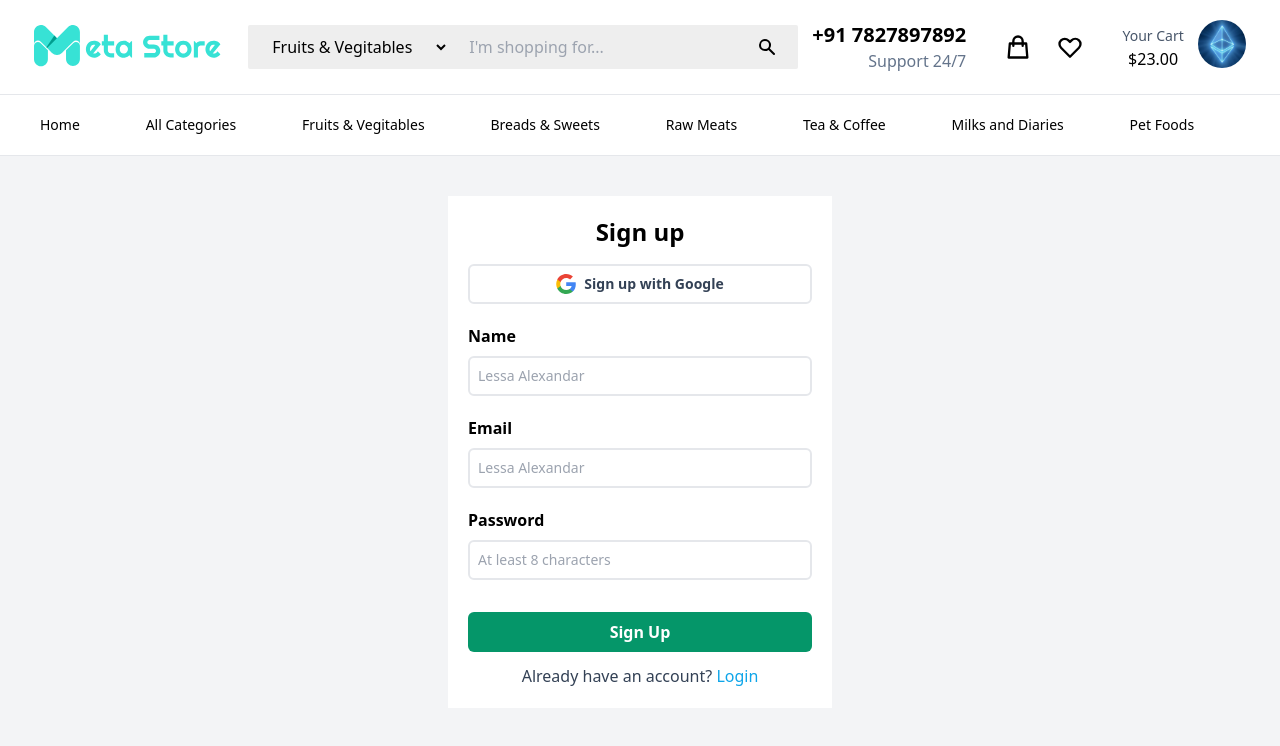
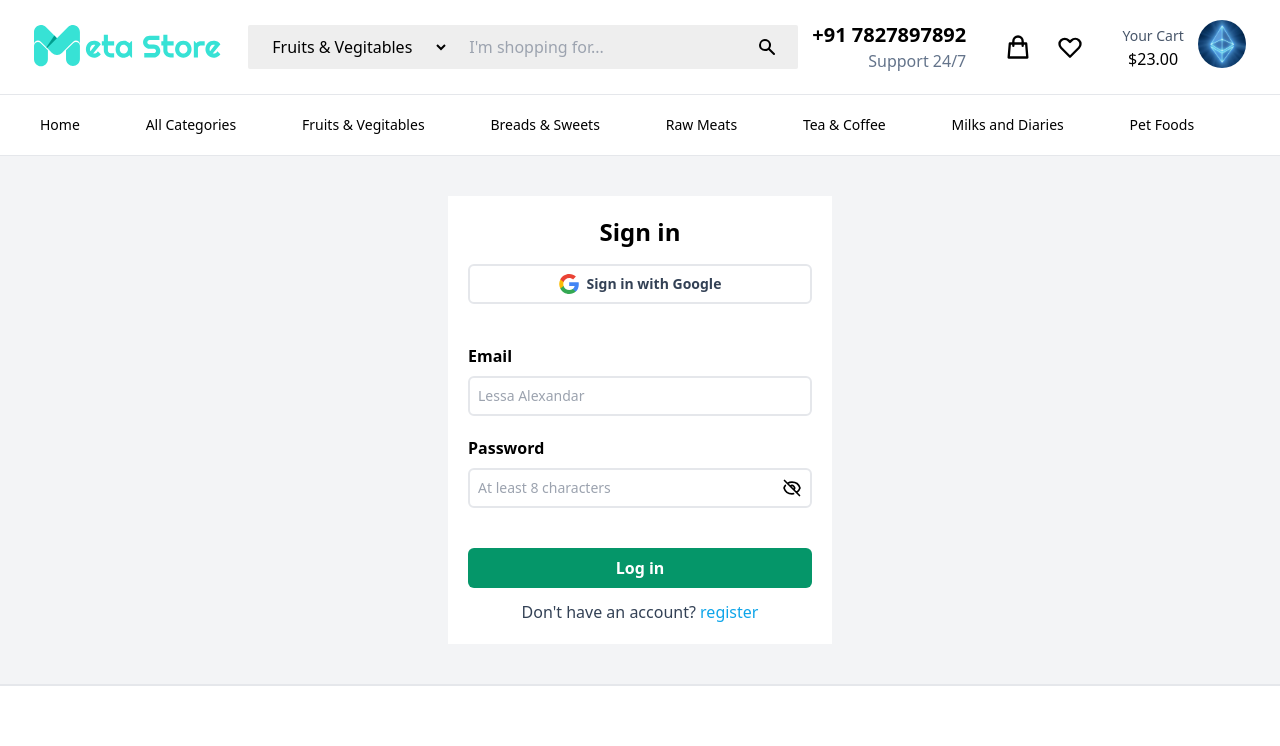
Before and after one commit to Moganesan/meta-store, a Next.js app: page /login in a window 1280 px wide. Shown: the top 746 px of the page. Built offline with nearby package versions, Linux system fonts and the light colour scheme.

Commit message:
login page api integration

```diff
--- a/pages/login.js
+++ b/pages/login.js
@@ -1,14 +1,48 @@
 import Image from "next/image";
+import Link from "next/link";
+import { EyeIcon, EyeOffIcon } from "@heroicons/react/outline";
+import { useState } from "react";
+import axios from "../config/axios";
+import { useRouter } from "next/router";
 const Login = () => {
+  const [name, setName] = useState("");
+
+  const [email, setEmail] = useState("");
+
+  const router = useRouter();
+
+  const [password, setPassword] = useState("");
+
+  const [error, setError] = useState("");
+
+  const [passVisibility, setPassVisibility] = useState(false);
+
+  const login = async () => {
+    try {
+      const res = await axios.post("api/customer/auth/login", {
+        email,
+        password,
+      });
+
+      if (res.status == 200) router.push("/");
+    } catch (err) {
+      if (error.response.data) {
+        const { message } = error.response.data;
+
+        setError(message);
+      }
+    }
+  };
+
   return (
     <div className="bg-gray-100 grid place-items-center">
       <div className="w-96 bg-white flex flex-col items-center mt-10 mb-10 p-5">
-        <h1 className="font-bold text-2xl">Sign up</h1>
+        <h1 className="font-bold text-2xl">Sign in</h1>
 
         <button className="flex items-center rounded-md border-2 w-full justify-center py-2 mt-4">
           <Image src={"/google.svg"} width={20} height={20} />
           <span className="font-bold text-slate-700 ml-2 text-sm">
-            Sign up with Google
+            Sign in with Google
           </span>
         </button>
 
@@ -16,18 +50,11 @@ const Login = () => {
           onSubmit={(e) => e.preventDefault()}
           className="self-start mt-5 w-full"
         >
-          <div className="flex flex-col">
-            <label className="font-bold">Name</label>
-            <input
-              type={"text"}
-              placeholder="Lessa Alexandar"
-              className="w-full outline-none mt-2 border-2 rounded-md px-2 py-2 text-sm"
-            />
-          </div>
-
           <div className="flex flex-col mt-5">
             <label className="font-bold">Email</label>
             <input
+              value={email}
+              onChange={(e) => setEmail(e.target.value)}
               type={"email"}
               placeholder="Lessa Alexandar"
               className="w-full outline-none mt-2 border-2 rounded-md px-2 py-2 text-sm"
@@ -36,19 +63,38 @@ const Login = () => {
 
           <div className="flex flex-col mt-5">
             <label className="font-bold">Password</label>
-            <input
-              type={"password"}
-              placeholder="At least 8 characters"
-              className="w-full outline-none mt-2 border-2 rounded-md px-2 py-2 text-sm"
-            />
+            <div className="w-full outline-none mt-2 border-2 rounded-md px-2 py-2 text-sm flex">
+              <input
+                value={password}
+                onChange={(e) => setPassword(e.target.value)}
+                type={passVisibility ? "text" : "password"}
+                placeholder="At least 8 characters"
+                className="w-full outline-none"
+              />
+              <button onClick={() => setPassVisibility(!passVisibility)}>
+                {passVisibility ? (
+                  <EyeIcon className="w-5 h-5" />
+                ) : (
+                  <EyeOffIcon className="w-5 h-5" />
+                )}
+              </button>
+            </div>
           </div>
 
-          <button className="text-center py-2 rounded-md text-white font-bold mt-8 bg-emerald-600 w-full">
-            <span>Sign Up</span>
+          <p className="text-red-400 mt-2 text-center">{error && error}</p>
+
+          <button
+            onClick={() => login()}
+            className="text-center py-2 rounded-md text-white font-bold mt-8 bg-emerald-600 w-full"
+          >
+            <span>Log in</span>
           </button>
         </form>
         <p className="text-slate-700 mt-3">
-          Already have an account? <span className="text-sky-500">Login</span>
+          Don't have an account?{" "}
+          <span className="text-sky-500">
+            <Link href={"/register"}>register</Link>
+          </span>
         </p>
       </div>
     </div>
```
